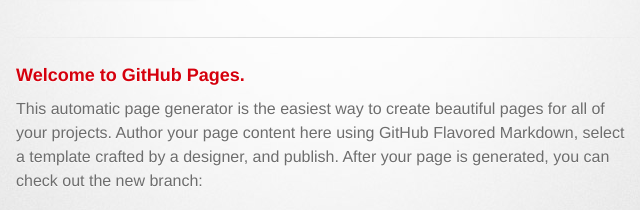
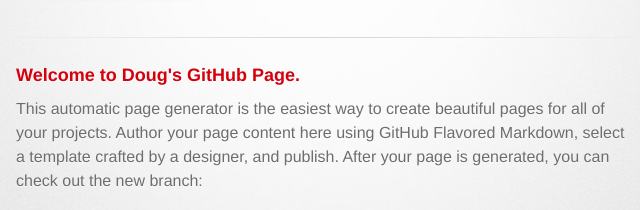
Before and after one commit to dswashb/dswashb.github.io, a plain HTML site: page index.html in a window 1280 px wide. Shown: the part 178-388 px from the top of the page, 314-954 px from the left. Drawn offline with Linux system fonts and the light colour scheme; a web font is replaced by a local one.

Commit message:
Added my name

```diff
--- a/index.html
+++ b/index.html
@@ -30,7 +30,7 @@
 
         <section id="main_content">
           <h3>
-<a name="welcome-to-github-pages" class="anchor" href="#welcome-to-github-pages"><span class="octicon octicon-link"></span></a>Welcome to GitHub Pages.</h3>
+<a name="welcome-to-github-pages" class="anchor" href="#welcome-to-github-pages"><span class="octicon octicon-link"></span></a>Welcome to Doug's GitHub Page.</h3>
 
 <p>This automatic page generator is the easiest way to create beautiful pages for all of your projects. Author your page content here using GitHub Flavored Markdown, select a template crafted by a designer, and publish. After your page is generated, you can check out the new branch:</p>
 
```
